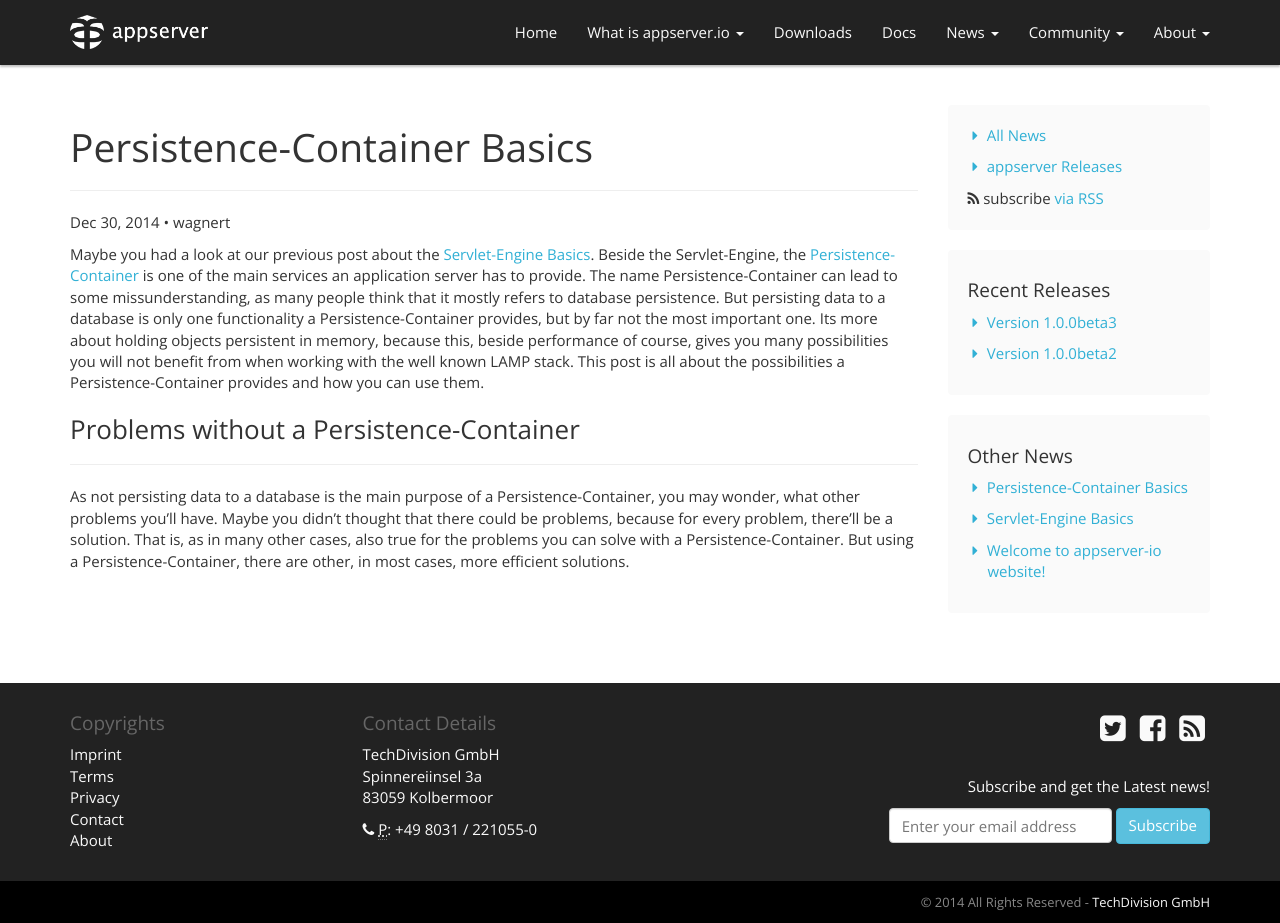
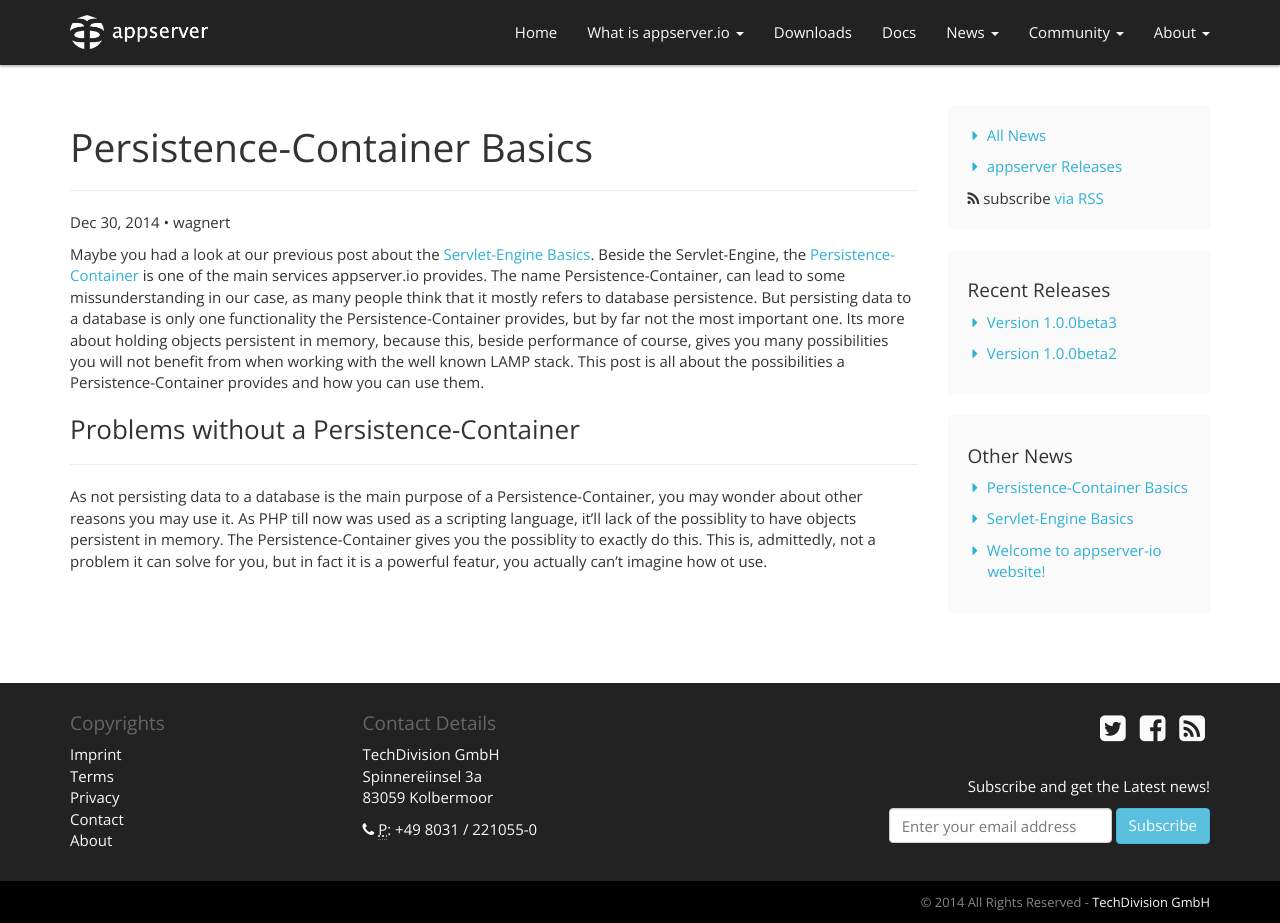
Before and after one commit to appserver-io/appserver, a Jekyll site: the page built from _posts/2014-12-30-persistence-container-basics.md, in a window 1280 px wide and 923 px high. Built offline with Jekyll 4.4.1, drawn with Linux system fonts in a browser that asks for light colours; nearby versions of some CDN libraries; library files that are not in the unit come from our copies; Markdown is read by kramdown in place of the engine named in the settings.

Commit message:
Update 2014-12-30-persistence-container-basics.md

```diff
--- a/_posts/2014-12-30-persistence-container-basics.md
+++ b/_posts/2014-12-30-persistence-container-basics.md
@@ -7,9 +7,9 @@
 categories: [Persistence-Container]
 ---
 
-Maybe you had a look at our previous post about the [Servlet-Engine Basics](/servlet-engine/2014/12/24/servlet-engine-basics.html). Beside the Servlet-Engine, the [Persistence-Container](http://appserver.io/documentation/persistence-container.html) is one of the main services an application server has to provide. The name Persistence-Container can lead to some missunderstanding, as many people think that it mostly refers to database persistence. But persisting data to a database is only one functionality a Persistence-Container provides, but by far not the most important one. Its more about holding objects persistent in memory, because this, beside performance of course, gives you many possibilities you will not benefit from when working with the well known LAMP stack. This post is all about the possibilities a Persistence-Container provides and how you can use them.
+Maybe you had a look at our previous post about the [Servlet-Engine Basics](/servlet-engine/2014/12/24/servlet-engine-basics.html). Beside the Servlet-Engine, the [Persistence-Container](http://appserver.io/documentation/persistence-container.html) is one of the main services appserver.io provides. The name Persistence-Container, can lead to some missunderstanding in our case, as many people think that it mostly refers to database persistence. But persisting data to a database is only one functionality the Persistence-Container provides, but by far not the most important one. Its more about holding objects persistent in memory, because this, beside performance of course, gives you many possibilities you will not benefit from when working with the well known LAMP stack. This post is all about the possibilities a Persistence-Container provides and how you can use them.
 
 ### Problems without a Persistence-Container
 ***
 
-As not persisting data to a database is the main purpose of a Persistence-Container, you may wonder, what other problems you'll have. Maybe you didn't thought that there could be problems, because for every problem, there'll be a solution. That is, as in many other cases, also true for the problems you can solve with a Persistence-Container. But using a Persistence-Container, there are other, in most cases, more efficient solutions.
+As not persisting data to a database is the main purpose of a Persistence-Container, you may wonder about other reasons you may use it. As PHP till now was used as a scripting language, it'll lack of the possiblity to have objects persistent in memory. The Persistence-Container gives you the possiblity to exactly do this. This is, admittedly, not a problem it can solve for you, but in fact it is a powerful featur, you actually can't imagine how ot use.
```
